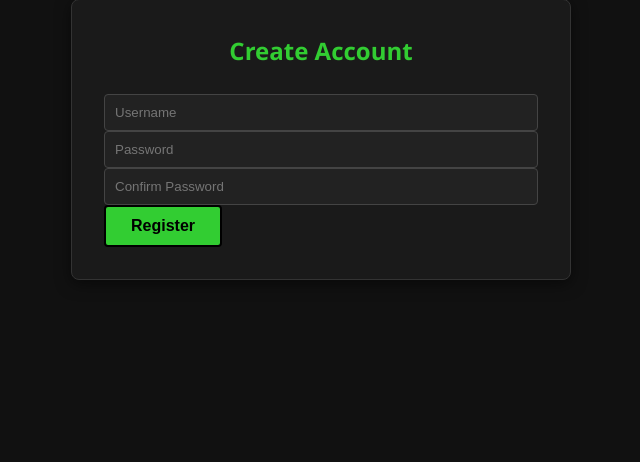
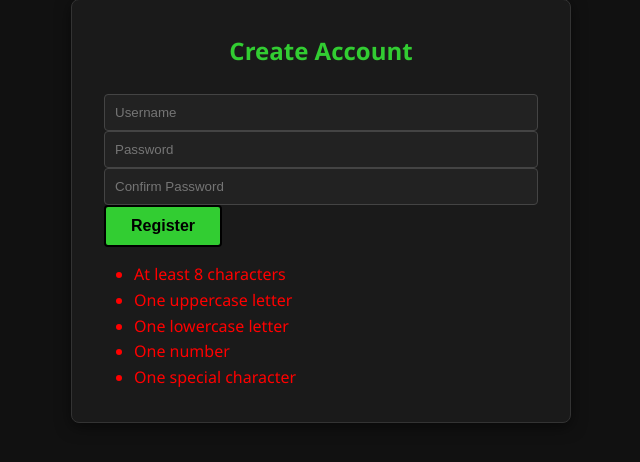
Before and after one commit to badgersky/RateDaMonster, a PHP site: template public/views/register.html in a window 1280 px wide. Shown: the part 126-588 px from the top of the page, without its empty margins (319-959 px from the left). Run offline with PHP 8.4, Linux system fonts and the light colour scheme; the template is opened without the code that fills it, so the values that code supplies are empty.

Commit message:
added js password validation

```diff
--- a/public/scripts/main.js
+++ b/public/scripts/main.js
@@ -22,3 +22,59 @@ window.onclick = function(event) {
         closeModal();
     }
 }
+
+const form = document.querySelector(".auth-form");
+
+if (form) {
+    const passwordInput = form.querySelector('input[name="password"]');
+    const confirmedPasswordInput = form.querySelector('input[name="confirmedPassword"]');
+
+    function validatePasswordStrength(password) {
+        return {
+            length: password.length >= 8,
+            uppercase: /[A-Z]/.test(password),
+            lowercase: /[a-z]/.test(password),
+            number: /\d/.test(password),
+            special: /[!@#$%^&*(),.?":{}|<>]/.test(password)
+        };
+    }
+
+    function updateRule(id, valid) {
+        const rule = document.getElementById(id);
+
+        if (rule) {
+            rule.classList.toggle("valid", valid);
+        }
+    }
+
+    function markValidation(element, condition) {
+        if (!element) return;
+
+        element.classList.toggle("no-valid", !condition);
+    }
+
+    function validatePassword() {
+        const rules = validatePasswordStrength(passwordInput.value);
+
+        updateRule("length", rules.length);
+        updateRule("uppercase", rules.uppercase);
+        updateRule("lowercase", rules.lowercase);
+        updateRule("number", rules.number);
+        updateRule("special", rules.special);
+
+        const passwordValid = Object.values(rules).every(Boolean);
+        markValidation(passwordInput, passwordValid);
+
+        if (confirmedPasswordInput.value.length > 0) {
+            const passwordsMatch =
+                passwordInput.value === confirmedPasswordInput.value;
+
+            markValidation(confirmedPasswordInput, passwordsMatch);
+        } else {
+            confirmedPasswordInput.classList.remove("no-valid");
+        }
+    }
+
+    passwordInput.addEventListener("input", validatePassword);
+    confirmedPasswordInput.addEventListener("input", validatePassword);
+}
--- a/public/styles/style.css
+++ b/public/styles/style.css
@@ -542,6 +542,20 @@ section {
     text-shadow: 0 0 5px rgba(82, 255, 0, 0.3);
 }
 
+#password-rules {
+    margin-left: 15px;
+    padding-left: 15px;
+    padding-top: 15px;
+}
+
+#password-rules li {
+    color: red;
+}
+
+#password-rules li.valid {
+    color: green;
+}
+
 @media (max-width: 768px) {
     .hamburger {
         display: flex;
--- a/public/views/register.html
+++ b/public/views/register.html
@@ -10,6 +10,13 @@
                 <input type="password" name="password" placeholder="Password" required>
                 <input type="password" name="confirmedPassword" placeholder="Confirm Password" required>
                 <button type="submit" class="btn-auth">Register</button>
+                <ul id="password-rules">
+                    <li id="length">At least 8 characters</li>
+                    <li id="uppercase">One uppercase letter</li>
+                    <li id="lowercase">One lowercase letter</li>
+                    <li id="number">One number</li>
+                    <li id="special">One special character</li>
+                </ul>
             </form>
         </section>
     </main>
```
